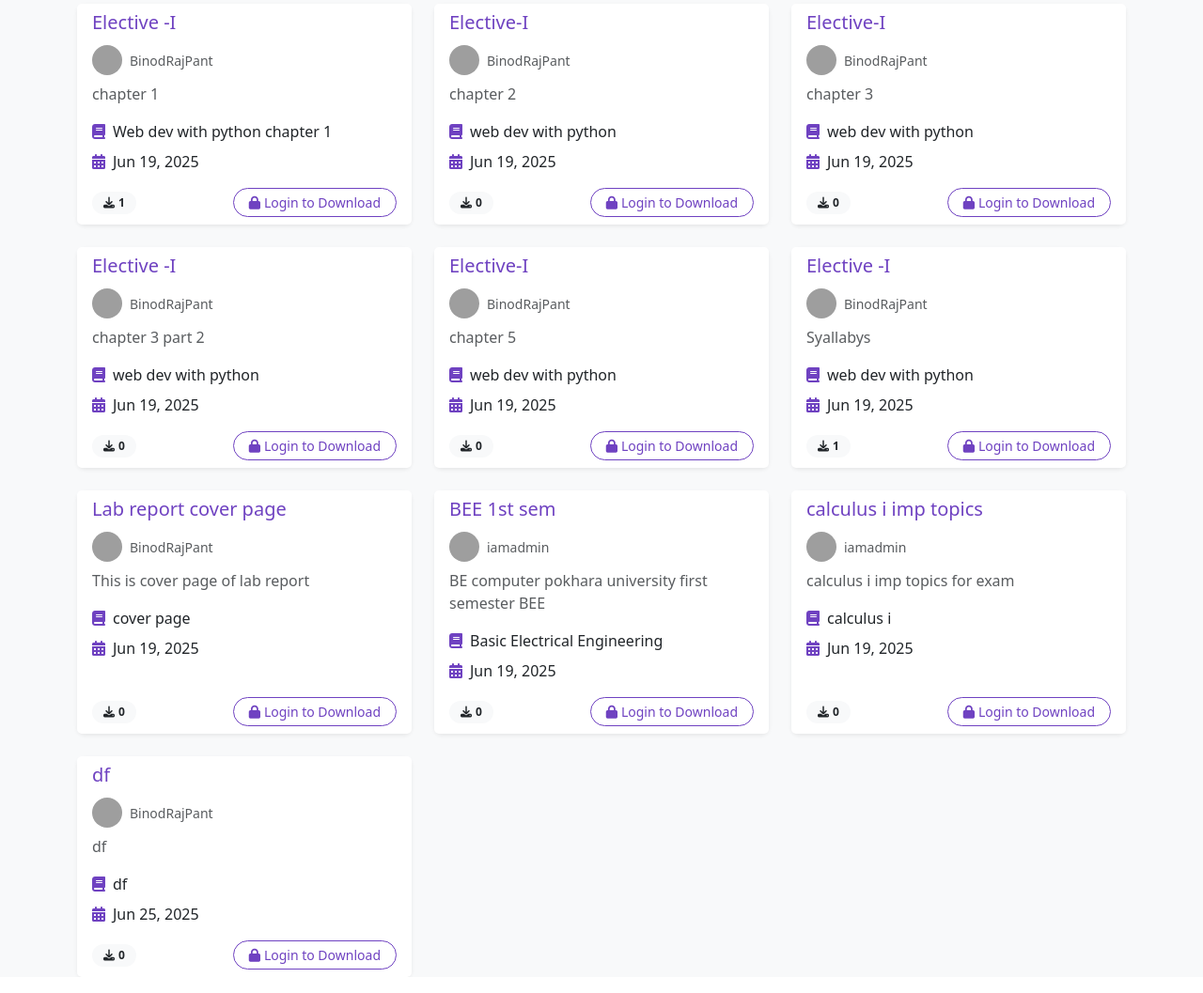
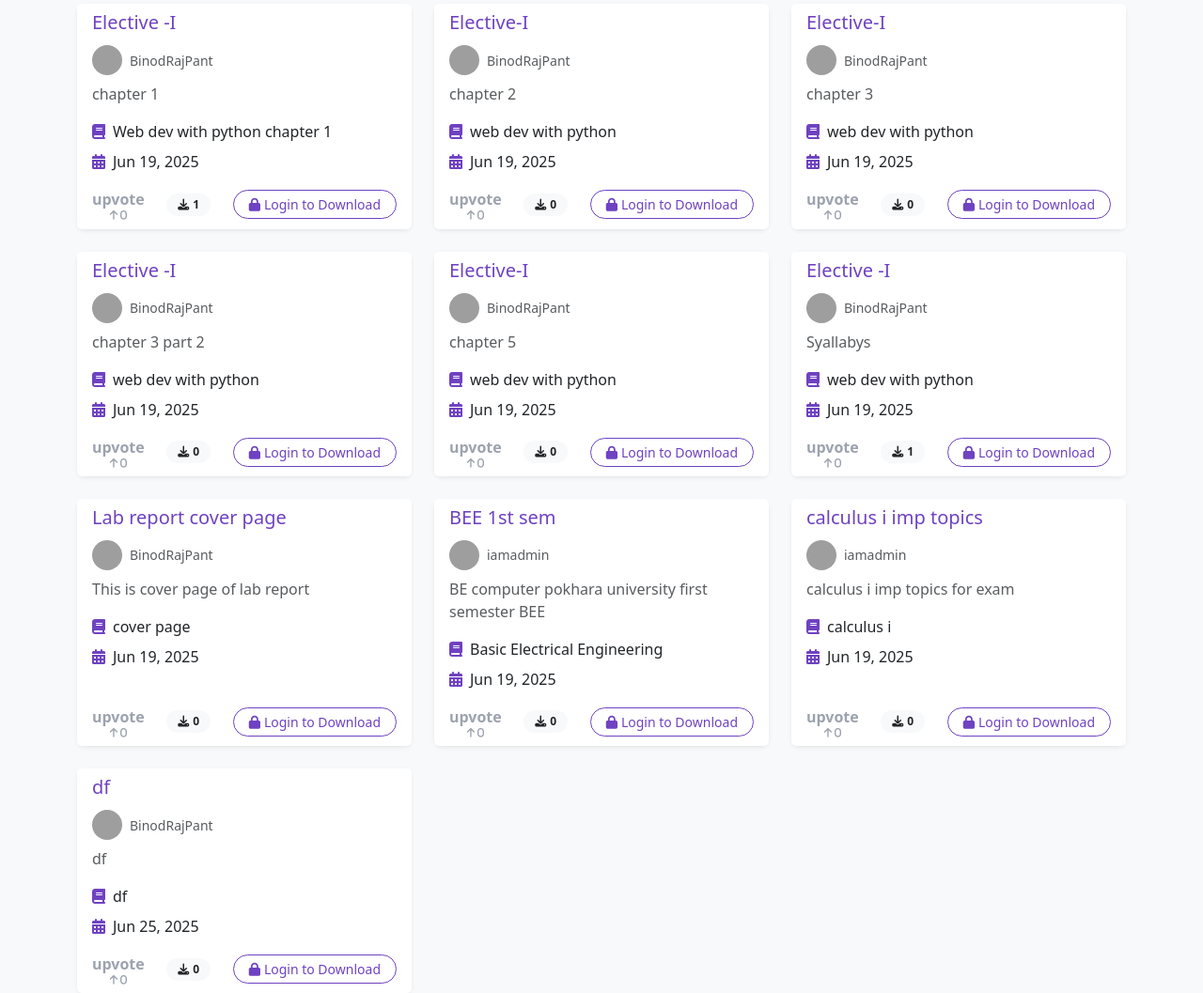
Before and after one commit to Just-Binod/NoteSharingSystem, a Django app: page / in a window 1280 px wide. Shown: the part 185-1242 px from the top of the page at 94% size. Run offline with Django 5.2, Linux system fonts and the light colour scheme; data comes from the database, SQL or seed files in the repository; data that the repository does not hold is empty; some libraries are stand-ins or nearby versions; grey boxes are pictures that could not be loaded.

Commit message:
updated on 7th Nov 2025

```diff
--- a/nss/templates/home.html
+++ b/nss/templates/home.html
@@ -49,19 +49,6 @@
 
         <!----->
 
-        <!---->
-        {% comment %}
-        <div class="card-header bg-white border-0 pb-0">
-          <div class="d-flex justify-content-between align-items-start">
-            <h5 class="card-title mb-1 text-violet">{{ note.title }}</h5>
-            <span class="badge bg-amber text-dark">{{ note.category }}</span>
-          </div>
-          <p class="text-muted small mb-0">
-            <i class="fas fa-user me-1"></i>{{ note.user_id.username }}
-          </p>
-        </div>
-        {% endcomment %}
-
         <!-- Card Body -->
         <div class="card-body pt-2">
           <p class="card-text text-muted mb-3">
@@ -81,6 +68,17 @@
         <div
           class="card-footer bg-white border-0 d-flex justify-content-between align-items-center pt-0"
         >
+          <!---->
+          <span>
+            <div class="upvote-section text-center mt-">
+              upvote
+              <b class="fas fa-arrow-up upvote-arrow">
+                {{ note.upvotes.count }}</b
+              >
+            </div>
+          </span>
+
+          <!---->
           <span class="badge bg-light text-dark">
             <i class="fas fa-download me-1"></i>{{ note.download_count }}
           </span>
@@ -256,6 +254,34 @@
     justify-content: center;
     font-size: 0.8rem;
   }
+  /**/
+  .upvote-section {
+    display: flex;
+    flex-direction: column;
+    align-items: center;
+    color: #9ca3af; /* gray */
+    font-weight: 600;
+    cursor: pointer;
+    transition: all 0.3s ease;
+  }
+
+  .upvote-section:hover .upvote-arrow {
+    color: #f59e0b; /* amber on hover */
+    transform: translateY(-2px);
+  }
+
+  .upvote-arrow {
+    font-size: 0.7rem;
+    color: #9ca3af;
+    transition: all 0.2s ease;
+  }
+
+  .upvote-count {
+    font-size: 0.7rem;
+    color: #374151;
+  }
+
+  /**/
 
   /**/
 
```
Also changed, not shown: nss/nss/settings.py (+30 -0 lines), nss/templates/dashboard.html (+34 -40 lines).
